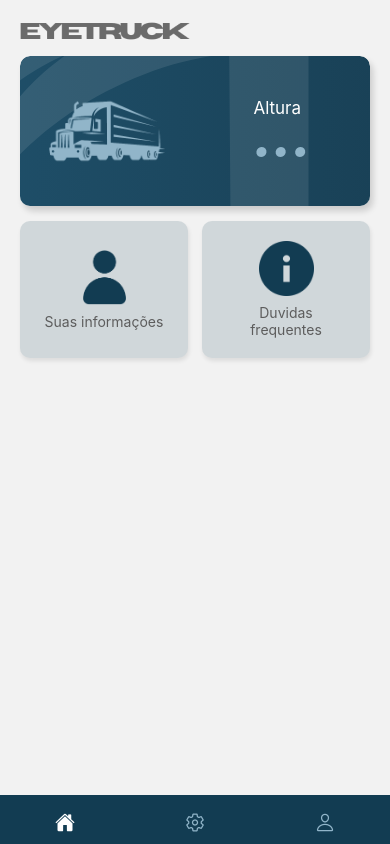
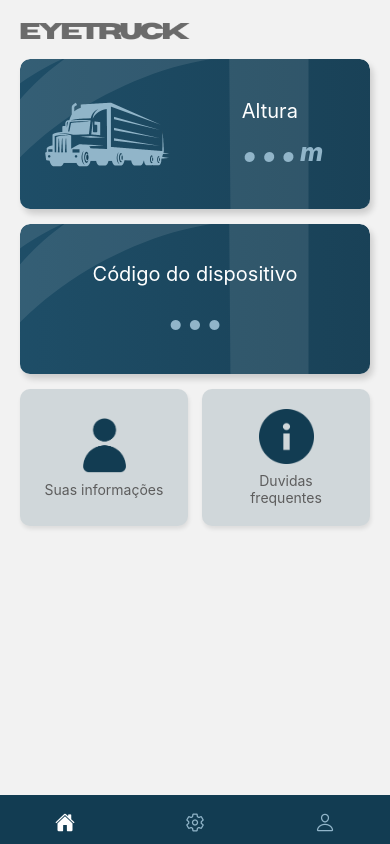
Before and after one commit to RafaelFLopes/app_eyetruck, a React Native app: screen /Home in a window 390 px wide. Built offline with nearby package versions, Linux system fonts and the light colour scheme.

Commit message:
adicionando card para visualizar o código do dispositivo na home

```diff
--- a/src/pages/home/home.tsx
+++ b/src/pages/home/home.tsx
@@ -62,11 +62,22 @@ useFocusEffect(
             <Text style={styles.titulo}>Altura</Text>
             <Text style={styles.altura}>
               {alturaCaminhao ? `${alturaCaminhao}` : '...'}
+              <Text style={styles.unidadeAltura}>m</Text>
             </Text>
           </View>
         </View>
       </CardAlturaCaminhao>
 
+      <CardAlturaCaminhao onPress={() => {}} >
+        <View style={styles.cardItemCodigoDispostivo}>
+          <View style={styles.tituloCard}>
+            <Text style={styles.tituloCodigoDispostivo}>Código do dispositivo</Text>
+            <Text style={styles.codigoDispostivo}>
+              {codigo ? `${codigo}` : '...'}
+            </Text>
+          </View>
+        </View>
+      </CardAlturaCaminhao>
 
       <View style={styles.grupoCardsAzuis}>
         <CardAzul
--- a/src/pages/home/styleHome.ts
+++ b/src/pages/home/styleHome.ts
@@ -7,9 +7,10 @@ const styles = StyleSheet.create({
   },
   headerHome: {
     width: '100%',
+    paddingBottom: 3,
   },
   logoAzulClaro: {
-    height: 70,
+    height: 75,
   },
   container: {
     flex: 1,
@@ -22,7 +23,7 @@ const styles = StyleSheet.create({
   },
   titulo: {
     color: "#FFFFFF",
-    fontSize: 17,
+    fontSize: 20,
   },
   altura: {
     color: "#91b5c9",
@@ -31,6 +32,10 @@ const styles = StyleSheet.create({
     marginTop: -15,
     marginBottom: -5,
     fontStyle: "italic", // deixa o texto em itálico
+  },
+  unidadeAltura: {
+    color: "#91b5c9",
+    fontSize: 25
   },
   cardItem: {
     flex: 1, // Faz cada item ocupar metade do card
@@ -44,6 +49,25 @@ const styles = StyleSheet.create({
     gap: 10, // funciona em RN 0.71+ para espaçamento entre itens
   },
 
+  cardItemCodigoDispostivo: {
+    flex: 1, // Faz cada item ocupar metade do card
+    alignItems: "center",
+    justifyContent: "center",
+  },
+    tituloCodigoDispostivo: {
+    textAlign: 'center',
+    color: "#FFFFFF",
+    fontSize: 20,
+  },
+    codigoDispostivo: {
+    textAlign: 'center',
+    color: "#91b5c9",
+    fontSize: 55,
+    fontWeight: 800,
+    marginTop: -10,
+    marginBottom: -5,
+  },
+
 });
 
 export { styles };
```
